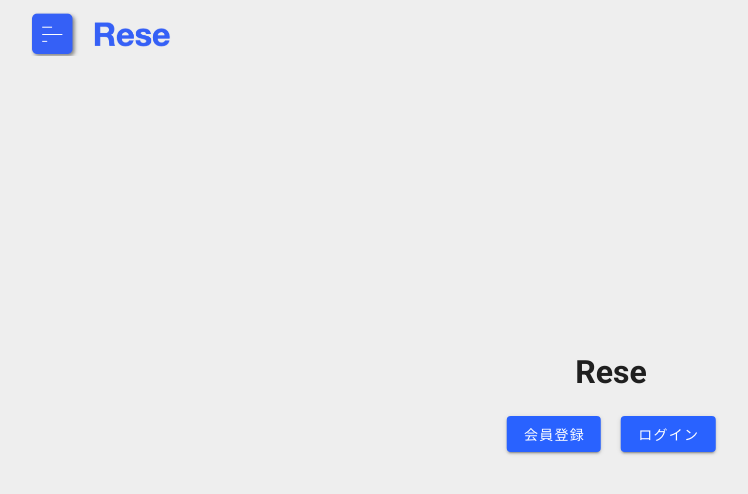
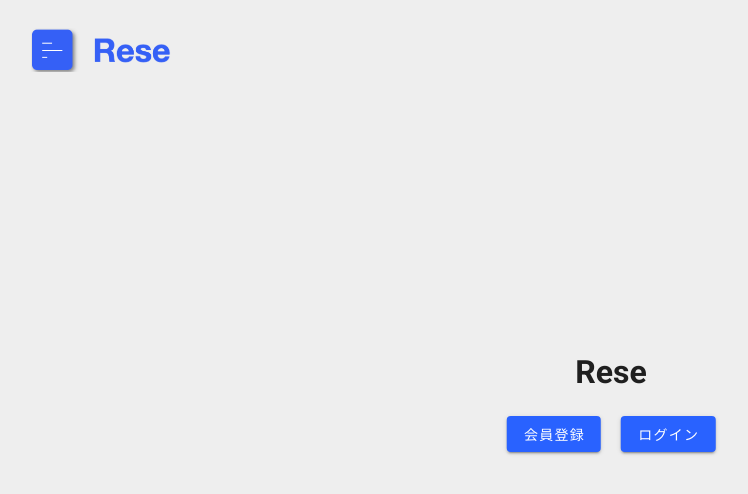
Before and after one commit to chikamasuda/rese-nuxt, a Nuxt app: page /home in a window 1280 px wide. Shown: the top 494 px of the page, without its empty margins (29-777 px from the left). Built offline with nearby package versions, Linux system fonts and the light colour scheme.

Commit message:
トップページのデザイン調整

```diff
--- a/pages/home.vue
+++ b/pages/home.vue
@@ -1,5 +1,5 @@
 <template>
-  <div class="top-wrapper">
+  <div class="top-wrapper mt-4">
     <Logo />
     <div class="text-center wrapper">
       <h1>Rese</h1>
```
